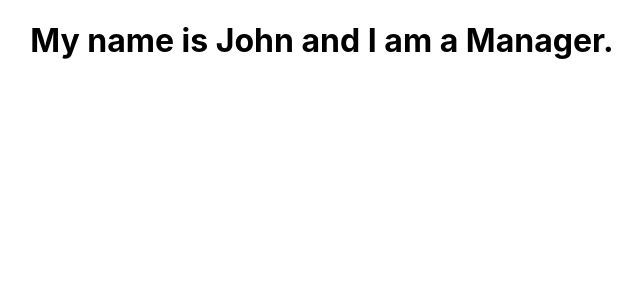
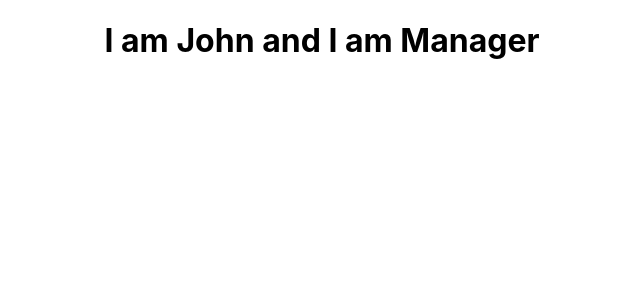
Before and after one commit to GeekShubhamRajput/react-js-learning, a React (Create React App) app: page / in a window 1280 px wide. Shown: the top 300 px of the page, without its empty margins (318-960 px from the left). Built offline with nearby package versions, Linux system fonts and the light colour scheme.

Commit message:
Destructuring props and state in class component

```diff
--- a/src/App.js
+++ b/src/App.js
@@ -1,10 +1,10 @@
 import './App.css';
-import Greeting from "./components/Greeting"
+import Salutations from "./components/Salutations"
 
 function App() {
   return (
     <div className="App">
-      <Greeting name="John" roleName="Manager" />
+      <Salutations name="John" roleName="Manager" />
     </div>
   );
 }
--- /dev/null
+++ b/src/components/Salutations.js
@@ -0,0 +1,15 @@
+import React, {Component} from 'react'
+
+class Salutations extends Component{
+  constructor(props){
+    super()
+  }
+
+  render(){
+    const {name, roleName} = this.props
+
+    return <h1>I am {name} and I am {roleName}</h1>
+  }
+}
+
+export default Salutations
```
